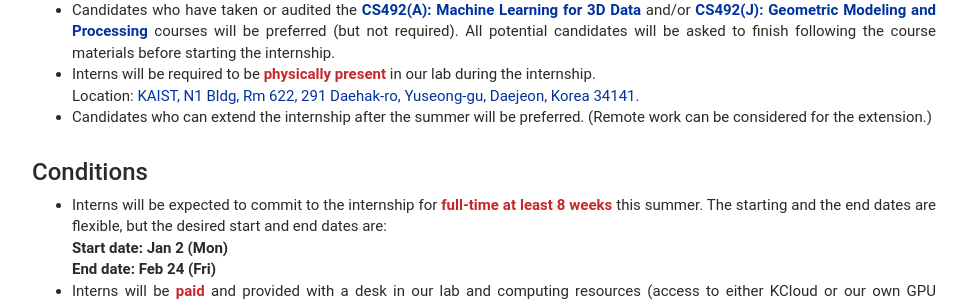
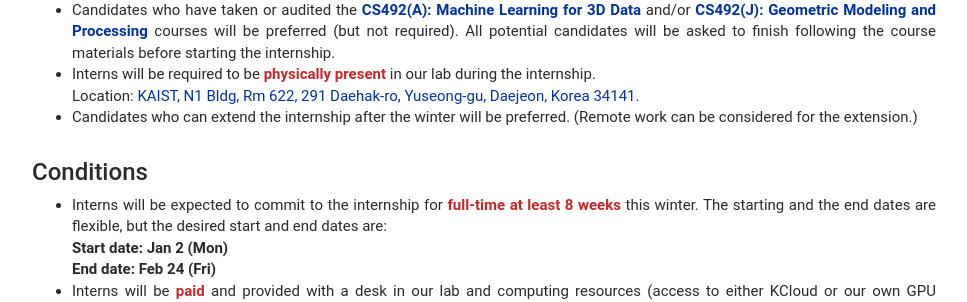
Before and after one commit to mhsung/mhsung.github.io, a Jekyll site: the page built from lab/internship-winter-2022.md, in a window 1280 px wide. Shown: the part 955-1257 px from the top of the page, without its empty margins (156-1123 px from the left). Built offline with Jekyll 4.4.1, drawn with Linux system fonts in a browser that asks for light colours.

Commit message:
Fixed typos.

```diff
--- a/lab/internship-winter-2022.md
+++ b/lab/internship-winter-2022.md
@@ -60,11 +60,11 @@
 - Candidates who have taken or audited the <em><a href="{{site.baseurl}}/kaist-cs492a-spring-2022/" target="_blank">CS492(A): Machine Learning for 3D Data</a></em> and/or <em><a href="{{site.baseurl}}/kaist-cs492j-fall-2022/" target="_blank">CS492(J): Geometric Modeling and Processing</a></em> courses will be preferred (but not required). All potential candidates will be asked to finish following the course materials before starting the internship.
 - Interns will be required to be <em>physically present</em> in our lab during the internship.<br>
   Location: <a href="https://goo.gl/maps/Cv7wKzf4jhA1ezuh7" target="_blank">KAIST, N1 Bldg, Rm 622, 291 Daehak-ro, Yuseong-gu, Daejeon, Korea 34141. </a>
-- Candidates who can extend the internship after the summer will be preferred. (Remote work can be considered for the extension.)
+- Candidates who can extend the internship after the winter will be preferred. (Remote work can be considered for the extension.)
 
 
 ### Conditions
-- Interns will be expected to commit to the internship for <em>full-time at least 8 weeks</em> this summer. The starting and the end dates are flexible, but the desired start and end dates are:<br>
+- Interns will be expected to commit to the internship for <em>full-time at least 8 weeks</em> this winter. The starting and the end dates are flexible, but the desired start and end dates are:<br>
   **Start date: Jan 2 (Mon)**<br>
   **End date: Feb 24 (Fri)**<br>
 - Interns will be <em>paid</em> and provided with a desk in our lab and computing resources (access to either KCloud or our own GPU servers).
```
